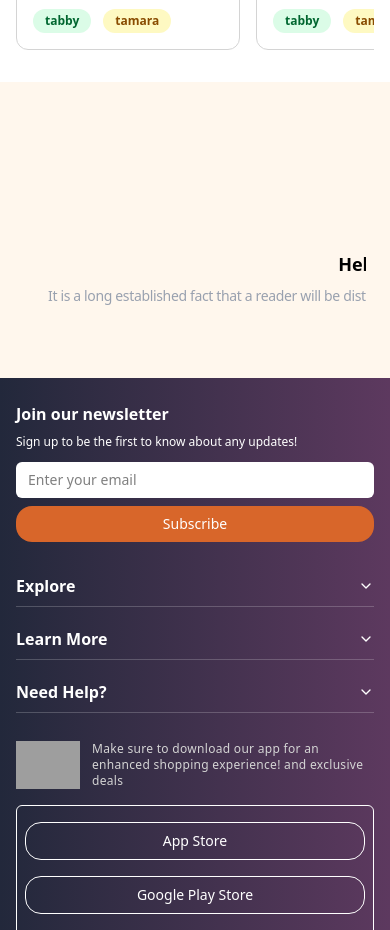
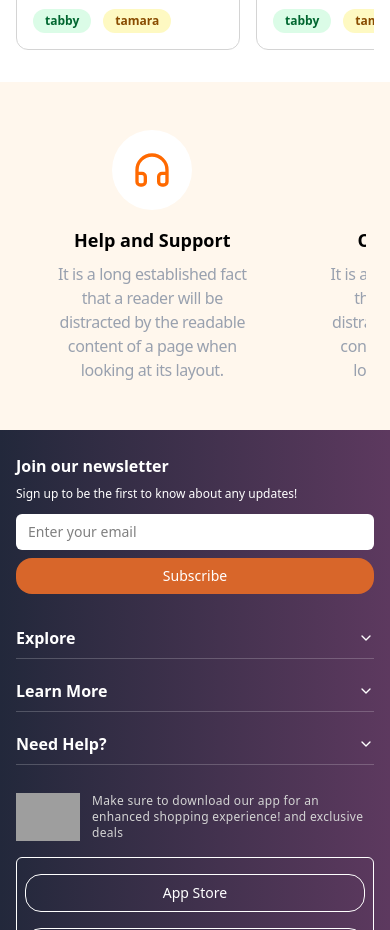
Before and after one commit to 02anubhav/kanaa, a React (Vite) app: page /product/p1 in a window 390 px wide. Shown: the part 2520-3450 px from the top of the page. Built offline with nearby package versions, Linux system fonts and the light colour scheme; grey boxes are pictures that could not be loaded.

Commit message:
policy update

```diff
--- a/src/components/Policy.jsx
+++ b/src/components/Policy.jsx
@@ -36,7 +36,6 @@ export default function Features() {
   return (
     <div className="bg-orange-50">
       <div className="max-w-6xl mx-auto px-6 py-12">
-        {/* Desktop Grid */}
         <div className="hidden md:grid md:grid-cols-2 lg:grid-cols-4 gap-8">
           {features.map((feature) => (
             <div
@@ -54,17 +53,17 @@ export default function Features() {
           ))}
         </div>
 
-        <div className="md:hidden flex gap-6 overflow-x-auto scrollbar-hide">
+        <div className="md:hidden flex gap-4 overflow-x-auto scrollbar-hide">
           {features.map((feature) => (
             <div
               key={feature.id}
-              className="min-w-[250px] flex-shrink-0 flex flex-col items-center text-center p-6  rounded-lg "
+              className="w-3/4 flex-shrink-0 flex flex-col items-center text-center  rounded-lg "
             >
               <div className="w-20 h-20 flex items-center justify-center rounded-full bg-white mb-4">
                 {feature.icon}
               </div>
               <h3 className="text-lg font-semibold mb-2">{feature.title}</h3>
-              <p className="text-gray-400 text-sm tracking-tight">
+              <p className="text-gray-400 text-md tracking-tight max-w-[80%]">
                 {feature.description}
               </p>
             </div>
```
